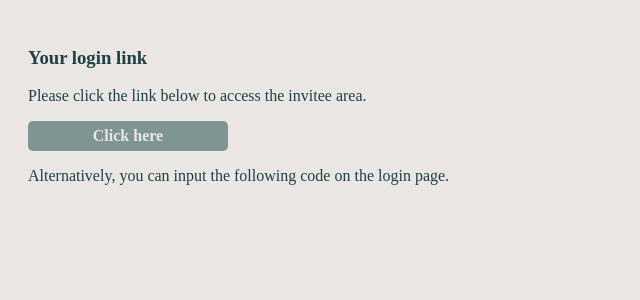
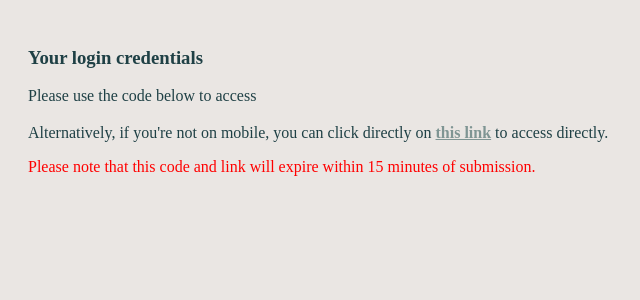
Before and after one commit to lorenzosp93/wedding, a Django app: template wedding-backend/templates/token_email.html in a window 1280 px wide. Shown: the top 300 px of the page, without its empty margins (0-640 px from the left). Run offline with Django 3.2, Linux system fonts and the light colour scheme; the template is opened without the code that fills it, so the values that code supplies are empty; parts of the project's set-up code (start-up, migrations or seed data) failed here and were passed over.

Commit message:
changes login message

```diff
--- a/wedding-backend/templates/token_email.html
+++ b/wedding-backend/templates/token_email.html
@@ -2,27 +2,14 @@
 
 <body style="font-family:serif; background-color: #EAE6E3; color: #1F4045">
     <div style="padding: 20px">
-        <h3>{% translate "Your login link" %}</h3>
-        <p>{% translate "Please click the link below to access the invitee area." %}</p>
+        <h3>{% translate "Your login credentials" %}</h3>
 
-        <div>
-            <table cellspacing="0" cellpadding="0">
-                <tr>
-                    <td align="center" width="200" height="30"
-                        style="-webkit-border-radius: 5px; -moz-border-radius: 5px; border-radius: 5px; color: #EAE6E3; display: block; background-color: #7F9593;">
-                        <a href="{{ site_name }}{{ auth_url }}?email={{ user_email }}&token={{ callback_token }}"
-                            style="font-size:16px; font-weight: bold; font-family:serif; text-decoration: none; line-height:30px; width:100%; display:inline-block">
-                            <span style="color: #EAE6E3">
-                                {% translate "Click here" %}
-                            </span>
-                        </a>
-                    </td>
-                </tr>
-            </table>
-        </div>
+        <p>{% translate "Please use the code below to access " %}</p>
+        <h3 style="padding-left: 5px; width: 100%;">{{ callback_token }}</h3>
 
-        <p>{% translate "Alternatively, you can input the following code on the login page." %}</p>
-        <h3 style="text-align: center; width: 100%;">{{ callback_token }}</h3>
+        <p>{% translate "Alternatively, if you're not on mobile, you can click directly on " %}<a style="color:#7F9593; font-weight: bold;" href="{{ site_name }}{{ auth_url }}?email={{ user_email }}&token={{ callback_token }}">{% translate "this link" %}</a> {% translate "to access directly." %}</p>
+
+        <p style="color: red;">{% translate "Please note that this code and link will expire within 15 minutes of submission." %}</p>
     </div>
 
 </body>
--- a/wedding-backend/wedding/settings.py
+++ b/wedding-backend/wedding/settings.py
@@ -237,6 +237,7 @@
     'PASSWORDLESS_EMAIL_TOKEN_HTML_TEMPLATE_NAME': "token_email.html",
     'PASSWORDLESS_EMAIL_CALLBACK': 'shared.utils.send_email_with_callback_token',
     'PASSWORDLESS_REGISTER_NEW_USERS': False,
+    'PASSWORDLESS_TOKEN_EXPIRE_TIME': 15 * 60,
 }
 
 EMAIL_BACKEND = 'django.core.mail.backends.smtp.EmailBackend'
```
Also changed, not shown: wedding-backend/locale/es/LC_MESSAGES/django.po, wedding-backend/locale/it/LC_MESSAGES/django.po.
